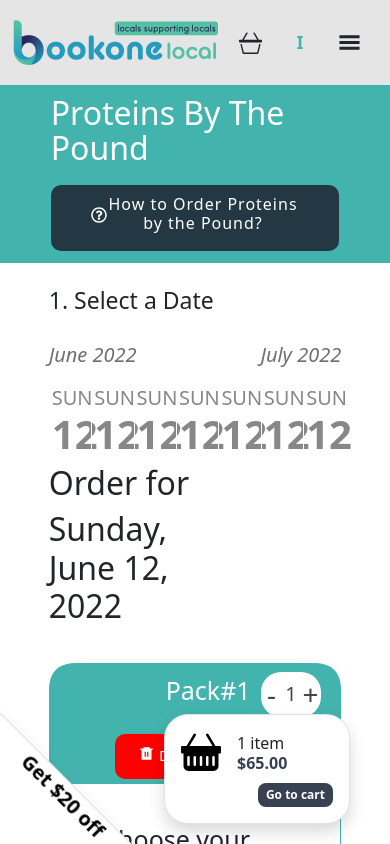
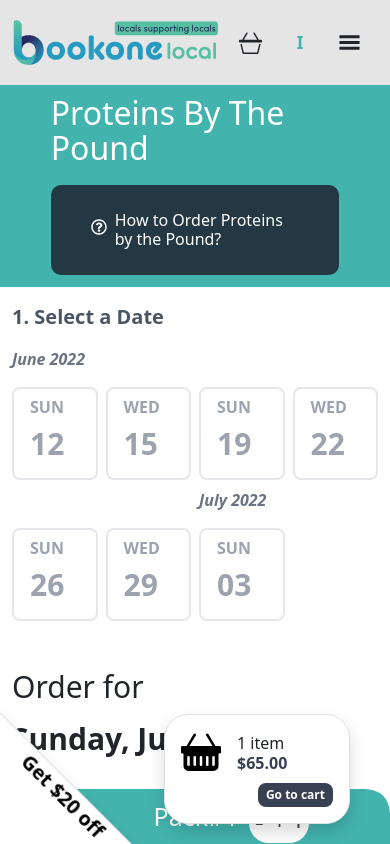
Before and after one commit to rekha-credencesoft/clean-creation, a Next.js app: page /byingredients in a window 390 px wide. Shown: the top 844 px of the page. Built offline with nearby package versions, Linux system fonts and the light colour scheme.

Commit message:
made responsive bulk meals page

```diff
--- a/components/ProtiensByThePound/ProteinsByThePound.jsx
+++ b/components/ProtiensByThePound/ProteinsByThePound.jsx
@@ -6,6 +6,7 @@ import { MdShoppingBasket } from "react-icons/md";
 import { ProgressBar } from "react-bootstrap";
 import styles from "../../styles/component-styles/ProteinsByThePound/ProtiensByThePound.module.css";
 import Link from "next/link";
+import SelectDate from "../Shop/SelectDate";
 
 function ProteinsByThePound() {
   const [caloriesData, setCaloriesData] = useState({
@@ -624,8 +625,8 @@ function ProteinsByThePound() {
 
   return (
     <div className={styles.outerContainer}>
-      <div className={styles.innerContainer}>
-        <div className={styles.outerDateContainer}>
+      <div className="lg:px-40 sm:px-1">
+        {/* <div className={styles.outerDateContainer}>
           <div className={styles.dateContainer}>
             <div className={styles.dateContainerHeading}>1. Select a Date</div>
             <div className={styles.dateCardsSection}>
@@ -669,7 +670,9 @@ function ProteinsByThePound() {
             <h3>Order for</h3>
             <h2>Sunday, June 12, 2022</h2>
           </div>
-        </div>
+        </div> */}
+
+        <SelectDate />
         <div className={styles.packsContainer}>
           <div className={styles.packs}>
             <div className={styles.pack}>
--- a/components/SecondaryNav.jsx
+++ b/components/SecondaryNav.jsx
@@ -14,7 +14,7 @@ function SecondaryNav({heading , buttonText}) {
                 <div className={styles.icon}>
                     <FaRegQuestionCircle />
                 </div>
-                <h2>{buttonText}</h2>
+                <p className='lg:mt-2 px-2 mt-3'>{buttonText}</p>
                 </div>
             </div>
         </div>
```
